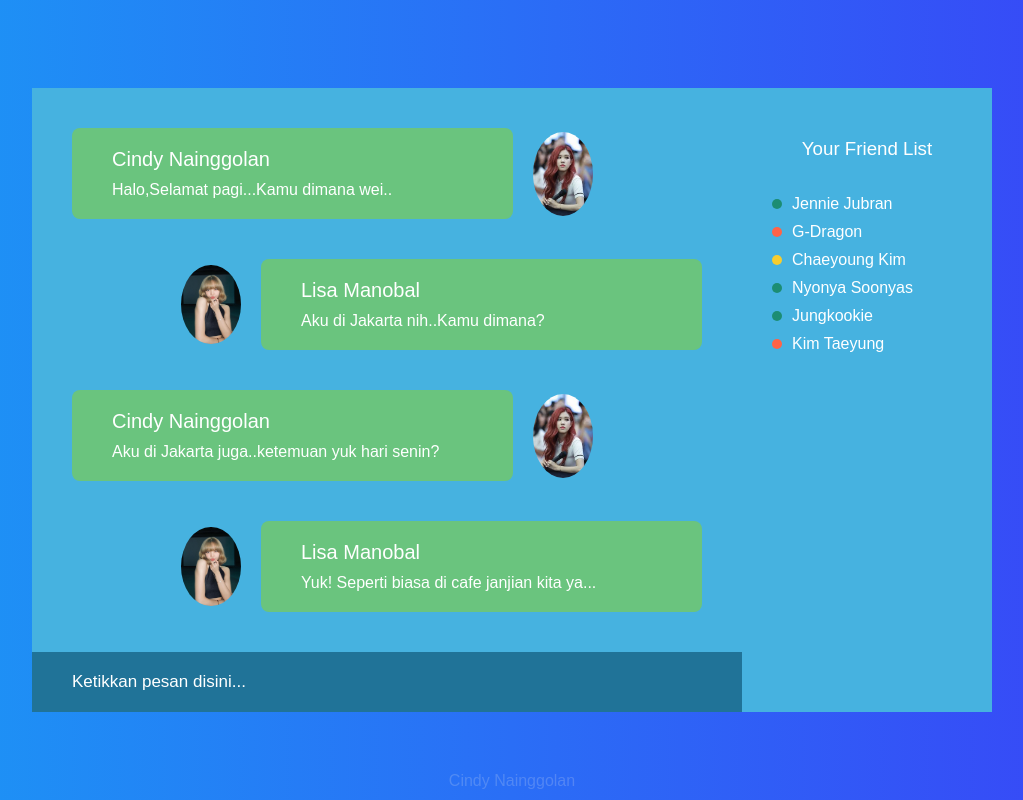
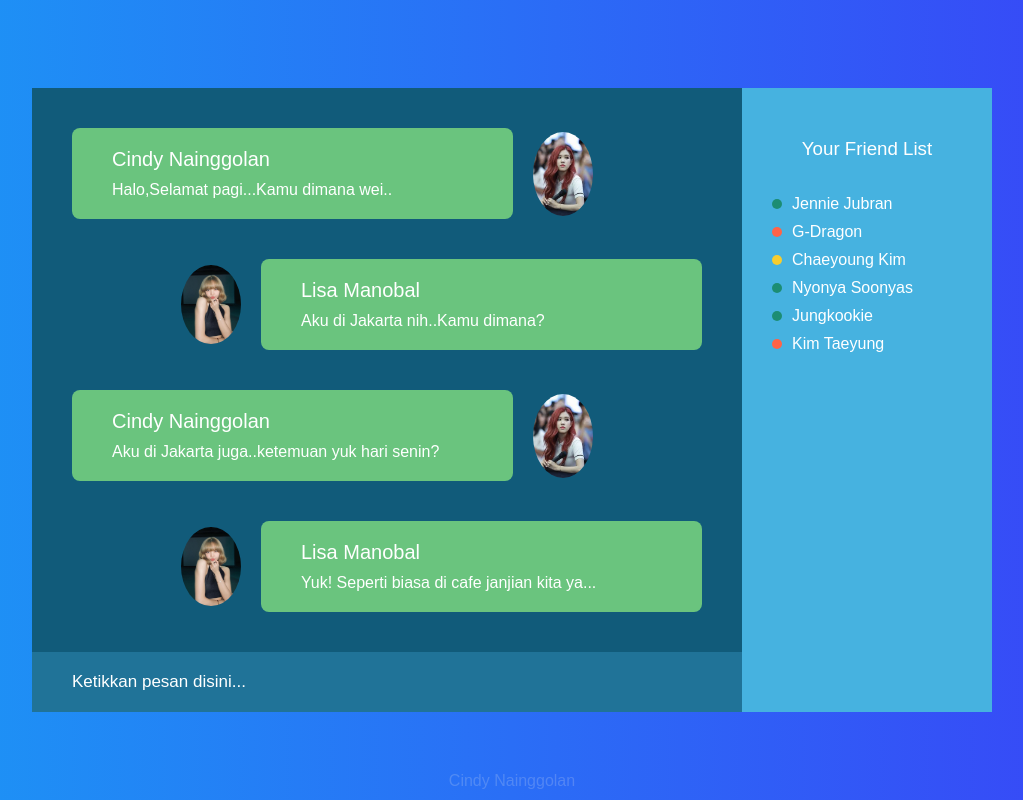
Before and after one commit to rosieposiecngl/simpleUIChatbox, a website built with Parcel: page index.html in a window 1280 px wide. Shown: the whole page, without its empty margins (128-1151 px from the left). Built offline with nearby package versions, Linux system fonts and the light colour scheme.

Commit message:
fiskaUpdate1

```diff
--- a/styles.css
+++ b/styles.css
@@ -15,7 +15,7 @@
   color: #fff;
 }
 .chatbox {
-  background: #46b2e0;
+  background: #115b7a;
   width: 75%;
   min-width: 250px;
   display: flex;
```
